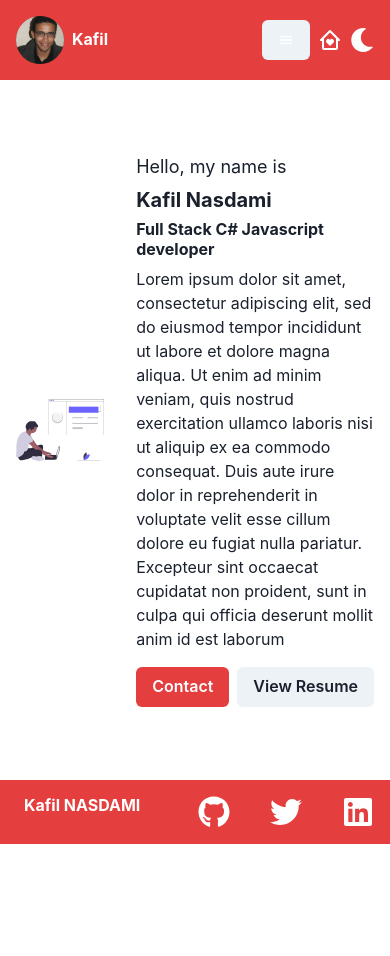
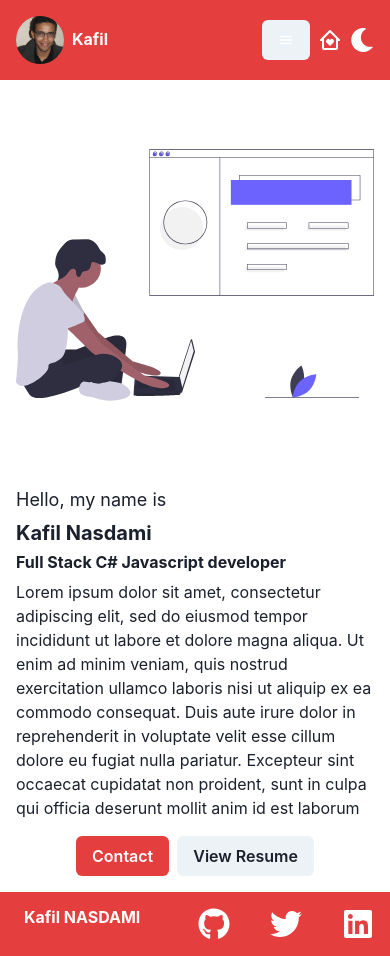
Before and after one commit to kafiln/kafil.now.sh, a Next.js app: page / in a window 390 px wide. Before the commit the page ends 844 px from the top, so only its background shows below. Built offline with nearby package versions, Linux system fonts and the light colour scheme.

Commit message:
Starting on the mobile version #16

```diff
--- a/components/layout/DefaultLayout.tsx
+++ b/components/layout/DefaultLayout.tsx
@@ -8,7 +8,7 @@ const DefaultLayout = ({ children }) => {
     <Flex height="100vh" direction="column">
       <SEO />
       <Header />
-      <Flex as="main" px={4} flex={1}>
+      <Flex as="main" p={4} flex={1}>
         {children}
       </Flex>
       <Footer />
--- a/components/layout/HeroSection.tsx
+++ b/components/layout/HeroSection.tsx
@@ -5,6 +5,7 @@ import {
   Flex,
   Heading,
   HStack,
+  Stack,
   Text,
   VStack,
 } from '@chakra-ui/react';
@@ -13,12 +14,13 @@ import React from 'react';
 
 const HeroSection = () => {
   return (
-    <HStack
+    <Stack
       width="100vw"
       as="section"
       spacing={8}
       alignItems="center"
       justify="center"
+      direction={{ base: 'column', md: 'row' }}
     >
       <Image
         alt="A person using a laptop"
@@ -52,7 +54,7 @@ const HeroSection = () => {
           </ButtonGroup>
         </Flex>
       </VStack>
-    </HStack>
+    </Stack>
   );
 };
 
```
